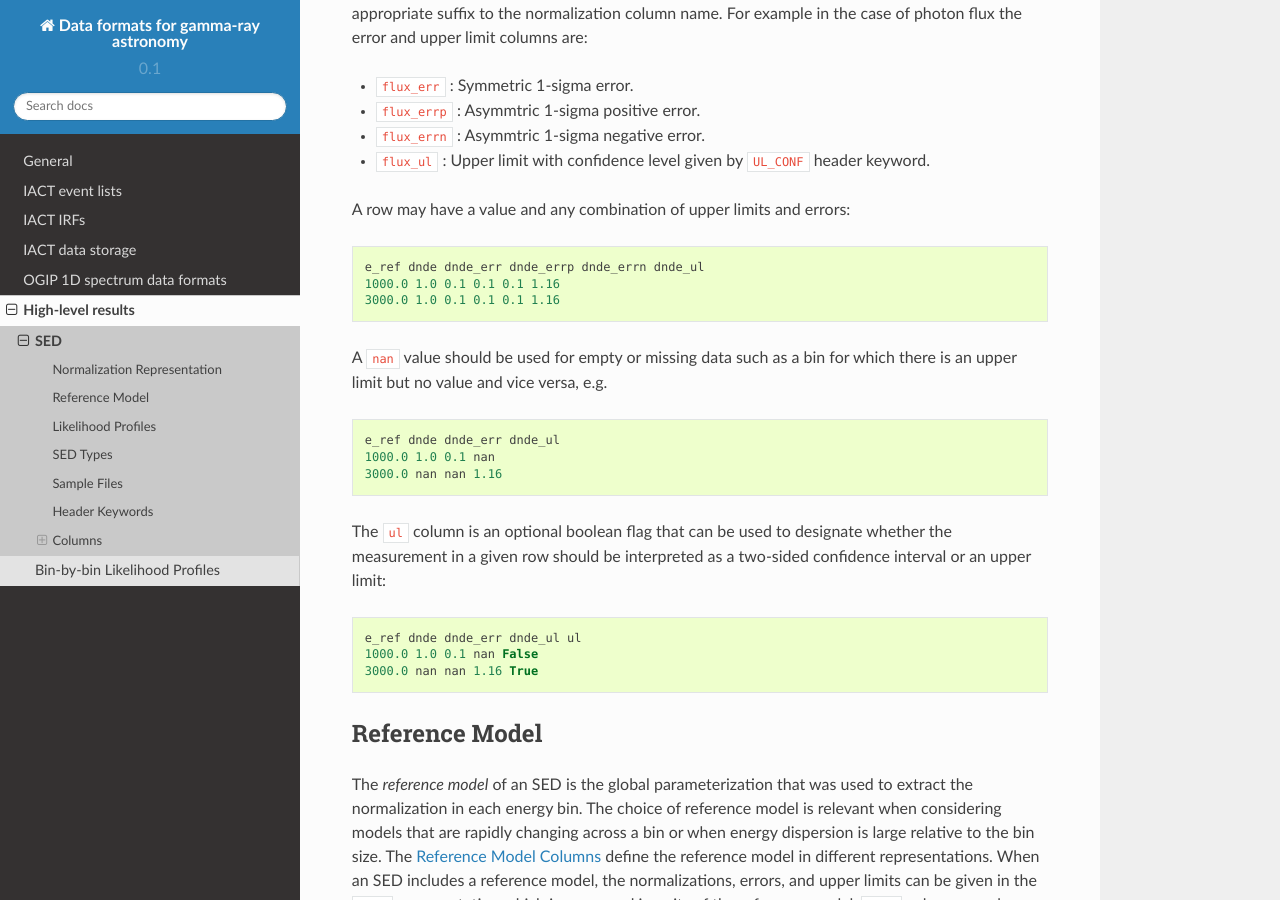
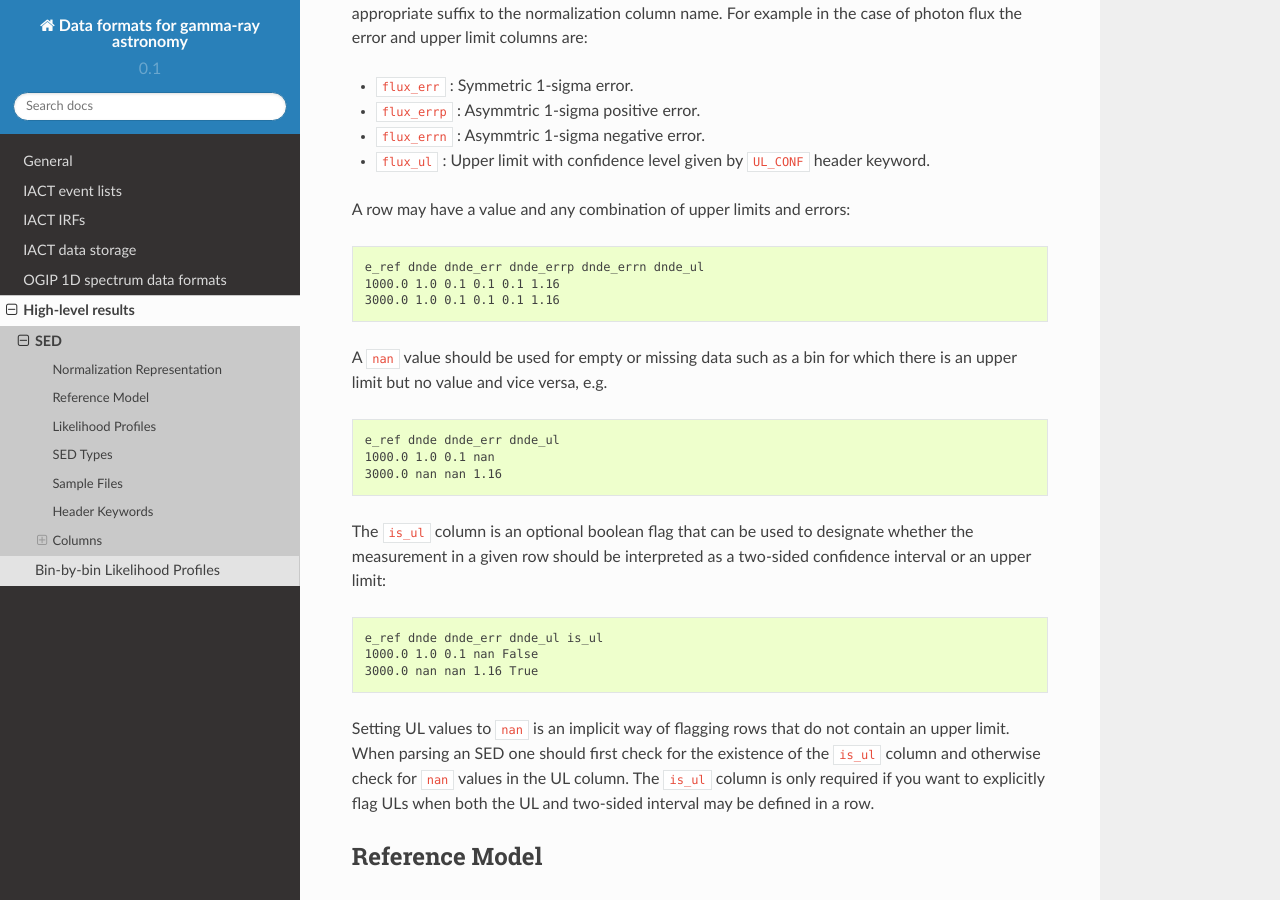
Before and after one commit to open-gamma-ray-astro/gamma-astro-data-formats, a Sphinx documentation site: the page built from source/results/flux_points/index.rst, in a window 1280 px wide and 900 px high, scrolled down 1255 px. Built offline with Sphinx 7.4.7 and the Read the Docs theme 2.0.0, drawn with Linux system fonts in a browser that asks for light colours.

Commit message:
Implement additional fixes/suggestions from Christoph.

```diff
--- a/source/results/flux_points/index.rst
+++ b/source/results/flux_points/index.rst
@@ -80,7 +80,7 @@ error and upper limit columns are:
 
 A row may have a value and any combination of upper limits and errors:
 
-.. code::
+.. code-block:: none
 
    e_ref dnde dnde_err dnde_errp dnde_errn dnde_ul
    1000.0 1.0 0.1 0.1 0.1 1.16
@@ -89,21 +89,28 @@ A row may have a value and any combination of upper limits and errors:
 A ``nan`` value should be used for empty or missing data such as a bin
 for which there is an upper limit but no value and vice versa, e.g.
 
-.. code::
+.. code-block:: none
 
    e_ref dnde dnde_err dnde_ul
    1000.0 1.0 0.1 nan
    3000.0 nan nan 1.16
 
-The ``ul`` column is an optional boolean flag that can be used to
+The ``is_ul`` column is an optional boolean flag that can be used to
 designate whether the measurement in a given row should be interpreted
 as a two-sided confidence interval or an upper limit:
 
-.. code::
+.. code-block:: none
 
-   e_ref dnde dnde_err dnde_ul ul
+   e_ref dnde dnde_err dnde_ul is_ul
    1000.0 1.0 0.1 nan False
    3000.0 nan nan 1.16 True
+
+Setting UL values to ``nan`` is an implicit way of flagging rows that
+do not contain an upper limit.  When parsing an SED one should first
+check for the existence of the ``is_ul`` column and otherwise check
+for ``nan`` values in the UL column.  The ``is_ul`` column is only
+required if you want to explicitly flag ULs when both the UL and
+two-sided interval may be defined in a row.
 
 .. _ref_model:
 
@@ -252,7 +259,7 @@ the normalization column (e.g. ``flux_err``).
     * Upper limit on the normalization in the representation
       ``{NORM_REP}``.  The upper limit confidence level is specified
       with the ``UL_CONF`` header keyword.
-* ``ul`` -- ndim: 1, type: bool
+* ``is_ul`` -- ndim: 1, type: bool
     * Dimension: nebins
     * Boolean flag indicating whether a row should be interpreted as
       an upper limit.  If ``True`` then one should represent the
```
Also changed, not shown: 8 other files.
